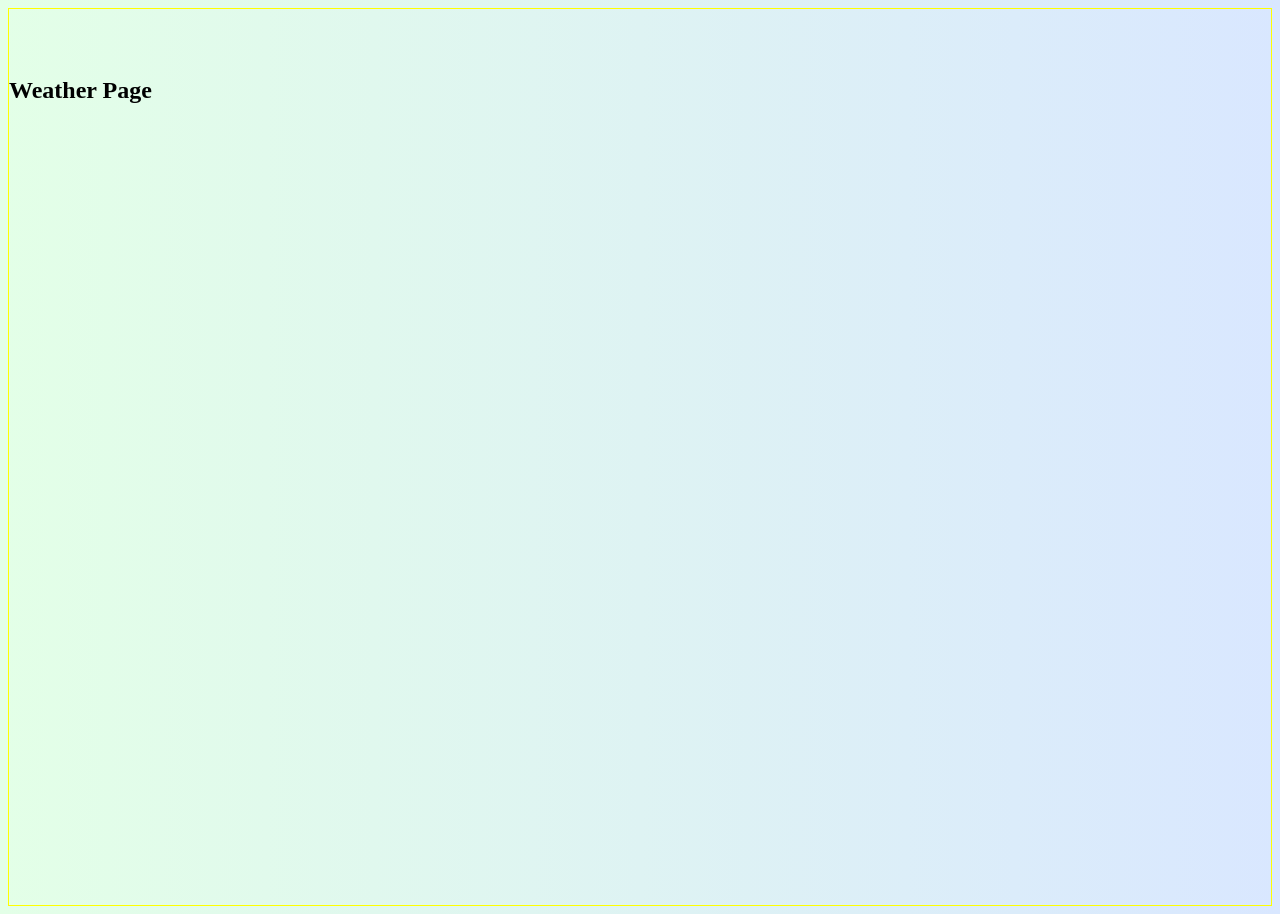
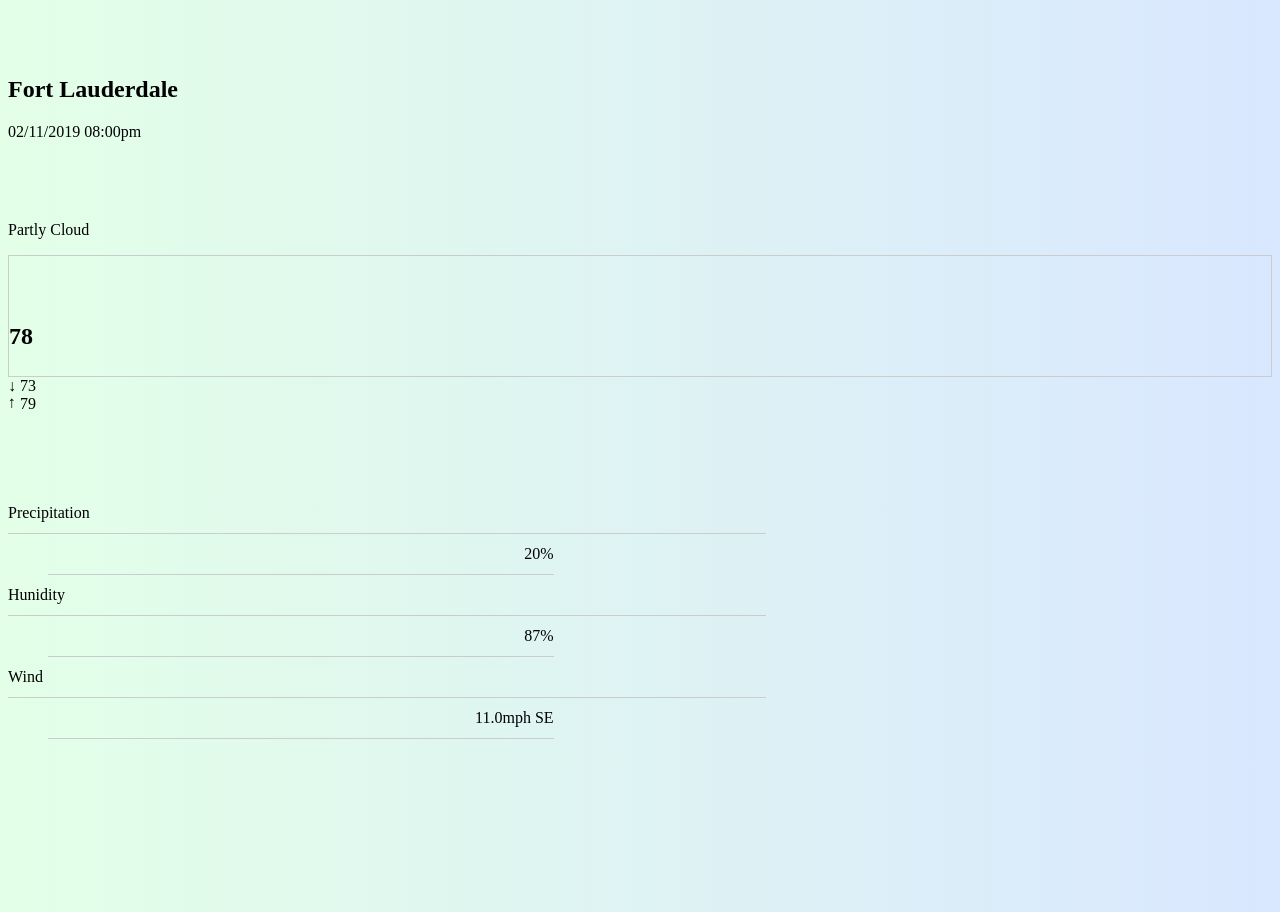
Before and after one commit to ronildo/weather-app, a Vue app: page /#/weather in a window 1280 px wide. Built offline with nearby package versions, Linux system fonts and the light colour scheme; the HTML template or start-up script is replaced by a standard one.

Commit message:
[feat]: Add Weather Page

```diff
--- a/src/App.vue
+++ b/src/App.vue
@@ -29,8 +29,7 @@ html {
 }
 
 .app-container {
-  border: 1px solid #FF0;
+  min-height: 100vh;
   padding: 3rem 0;
-  min-height: 100vh;
 }
 </style>
--- a/src/views/HomePage.vue
+++ b/src/views/HomePage.vue
@@ -2,7 +2,7 @@
   <div class="home-page">
     <form novalidate @submit.prevent.stop="submitForm()">
       <div class="columns is-centered">
-        <div class="column is-two-thirds">
+        <div class="column is-10">
           <w-input
             ref="input"
             :value="location"
@@ -13,7 +13,7 @@
       </div>
 
       <div class="columns is-centered">
-        <div class="column is-two-thirds">
+        <div class="column is-10">
           <w-button type="submit">Submit</w-button>
         </div>
       </div>
@@ -65,6 +65,7 @@ export default {
       }
 
       console.log('submit form')
+      this.$router.push('weather')
     },
 
     focusInput () {
@@ -77,9 +78,3 @@ export default {
   }
 }
 </script>
-
-<style lang="scss" scoped>
-.home-page {
-  margin: 10vh 0 0;
-}
-</style>
--- a/src/views/WeatherPage.vue
+++ b/src/views/WeatherPage.vue
@@ -1,6 +1,51 @@
 <template>
-  <div>
-    <h1>Weather Page</h1>
+  <div class="weather-page">
+
+    <div class="columns is-centered">
+      <div class="column is-10 has-text-centered">
+        <h1 class="title">Fort Lauderdale</h1>
+        <p class="subtitle">02/11/2019 08:00pm</p>
+      </div>
+    </div>
+
+    <div class="columns is-centered has-text-centered weather-description">
+      <div class="column is-10">
+        <p class="is-size-5">Partly Cloud</p>
+      </div>
+    </div>
+
+    <div class="columns is-centered has-text-centered is-mobile">
+      <div class="column is-4">
+        <div class="temperature-box">
+          <h2 class="title is-1">78</h2>
+        </div>
+      </div>
+    </div>
+
+    <div class="columns is-centered has-text-centered is-mobile">
+      <div class="column is-2">
+        <span>↓ 73</span>
+      </div>
+      <div class="column is-2">
+        <span><span class="rotate-180">↓</span> 79</span>
+      </div>
+    </div>
+
+    <div class="columns is-centered has-text-centered weather-other-values">
+      <div class="column is-4 is-offset-6">
+        <dl>
+          <dt>Precipitation</dt>
+          <dd>20%</dd>
+
+          <dt>Hunidity</dt>
+          <dd>87%</dd>
+
+          <dt>Wind</dt>
+          <dd>11.0mph SE</dd>
+      </dl>
+      </div>
+    </div>
+
   </div>
 </template>
 
@@ -10,6 +55,42 @@ export default {
 }
 </script>
 
-<style>
+<style lang="scss" scoped>
+.temperature-box {
+  $height: 120px;
 
+  border: 1px solid #CCC;
+  height: $height;
+
+  .title {
+    line-height: $height;
+  }
+}
+
+.weather-description,
+.weather-other-values {
+  margin: 5rem 0 0 0;
+}
+
+.rotate-180 {
+  display: inline-block;
+  transform: rotate(180deg)
+}
+
+dl {
+  dt, dd {
+    border-bottom: 1px solid #CCC;
+    display: inline-block;
+    height: 2.5rem;
+    line-height: 2.5;
+    width: 60%;
+    text-align: left;
+  }
+
+  dd {
+    display: inline-block;
+    width: 40%;
+    text-align: right;
+  }
+}
 </style>
```
